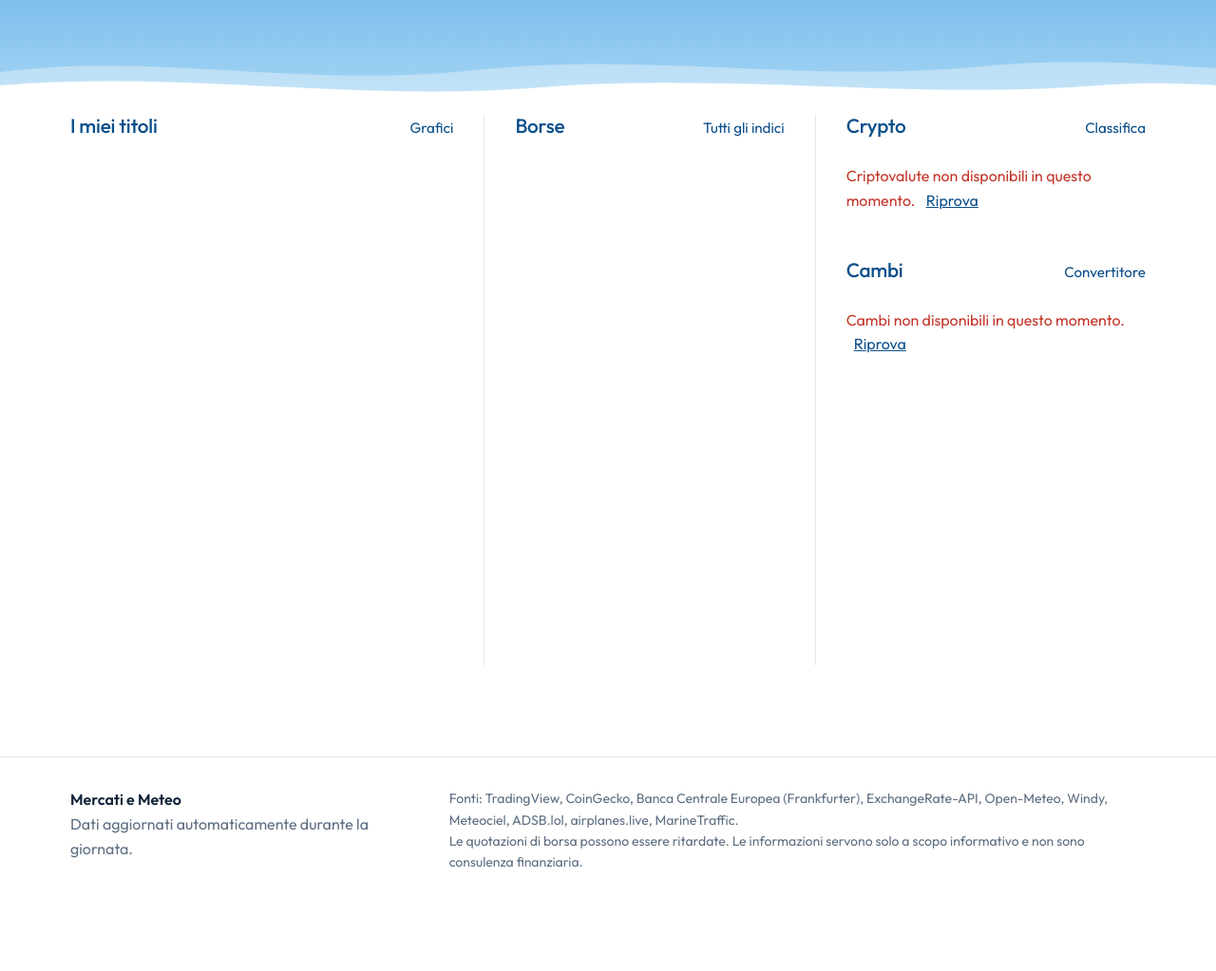
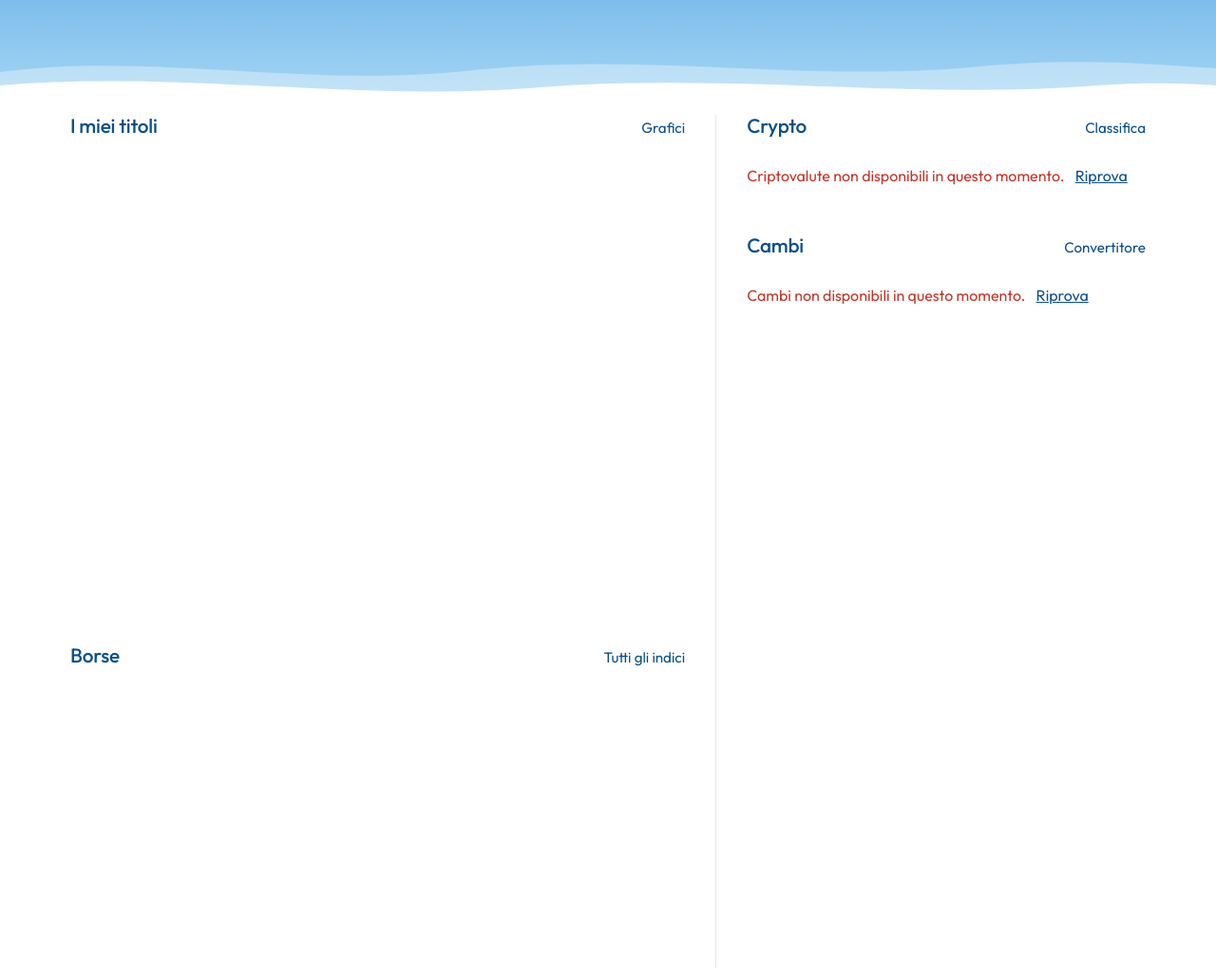
Before and after one commit to gigina102002/mercati-meteo, a plain HTML site: page index.html in a window 1280 px wide. Shown: the part 460-1483 px from the top of the page at 95% size. Before the commit the page ends 1428 px from the top, so only its background shows below. Drawn offline with Linux system fonts and the light colour scheme; no server answers; a script that the page names is missing.

Commit message:
Tabelle dei titoli più larghe, altezze ridotte e testo sui prezzi di fine giornata
Co-Authored-By: Claude Opus 5.5 <noreply@anthropic.com>
Claude-Session: https://claude.ai/code/session_018FcZ8Bj2rSkKharhhTH4jJ

```diff
--- a/index.html
+++ b/index.html
@@ -57,14 +57,16 @@
 
   <main class="contenitore">
     <div class="home-griglia">
-      <section class="blocco">
+      <div class="blocco colonna-sx">
+        <section>
           <div class="blocco-testa"><h2>I miei titoli</h2><a class="link" href="titoli.html">Grafici</a></div>
           <div class="tv-box tv-titoli" id="tv-titoli"></div>
         </section>
-      <section class="blocco">
+        <section>
           <div class="blocco-testa"><h2>Borse</h2><a class="link" href="indici.html">Tutti gli indici</a></div>
           <div class="tv-box tv-indici-home" id="tv-indici-home"></div>
         </section>
+      </div>
       <section class="blocco">
         <div class="blocco-testa"><h2>Crypto</h2><a class="link" href="crypto.html">Classifica</a></div>
         <ol id="crypto-lista" class="lista"><li class="scheletro h-lista"></li></ol>
@@ -78,7 +80,7 @@
     <div class="contenitore piede-interno">
       <p><strong>Mercati e Meteo</strong><br><span class="muted">Dati aggiornati automaticamente durante la giornata.</span></p>
       <p class="muted piccolo">Fonti: TradingView, CoinGecko, Banca Centrale Europea (Frankfurter), ExchangeRate-API, Open-Meteo, Windy, Meteociel, ADSB.lol, airplanes.live, MarineTraffic.<br>
-      Le quotazioni di borsa possono essere ritardate. Le informazioni servono solo a scopo informativo e non sono consulenza finanziaria.</p>
+      Le quotazioni di borsa possono essere di fine giornata o ritardate. Le informazioni servono solo a scopo informativo e non sono consulenza finanziaria.</p>
     </div>
   </footer>
 
--- a/style.css
+++ b/style.css
@@ -204,9 +204,10 @@ svg.icona { width: 18px; height: 18px; fill: none; stroke: currentColor; stroke-
 
 /* griglie con righe verticali sottili al posto delle schede */
 .home-griglia, .tre-colonne, .due-colonne { display: grid; gap: 0; }
-.home-griglia { grid-template-columns: minmax(0, 1.25fr) minmax(0, 1fr) minmax(0, 1fr); margin-top: 8px; }
+.home-griglia { grid-template-columns: minmax(0, 1.5fr) minmax(0, 1fr); margin-top: 8px; }
+.colonna-sx { display: flex; flex-direction: column; gap: 48px; }
 .tre-colonne { grid-template-columns: repeat(3, minmax(0, 1fr)); }
-.due-colonne { grid-template-columns: minmax(0, 1fr) minmax(0, 1.5fr); }
+.due-colonne { grid-template-columns: minmax(0, 1fr) minmax(0, 1.15fr); }
 .due-colonne-pari { grid-template-columns: minmax(0, 1.3fr) minmax(0, 1fr); }
 .home-griglia > .blocco, .tre-colonne > .blocco, .due-colonne > .blocco { padding: 0 32px; }
 .home-griglia > .blocco:first-child, .tre-colonne > .blocco:first-child, .due-colonne > .blocco:first-child { padding-left: 0; }
@@ -227,8 +228,8 @@ svg.icona { width: 18px; height: 18px; fill: none; stroke: currentColor; stroke-
 /* ===== WIDGET TRADINGVIEW ===== */
 .tv-box { position: relative; }
 .tv-box .tradingview-widget-container, .tv-box .tradingview-widget-container__widget { height: 100%; width: 100%; }
-.tv-titoli { height: 540px; }
-.tv-indici-home { height: 540px; }
+.tv-titoli { height: 470px; }
+.tv-indici-home { height: 300px; }
 .tv-grafico { height: 440px; margin-top: 16px; border-radius: 14px; overflow: hidden; }
 .tv-grafico-grande { height: 560px; }
 .tv-indici { height: 480px; }
```
Also changed, not shown: crypto.html (+1 -1 lines), indici.html (+1 -1 lines), meteo.html (+1 -1 lines), navi.html (+1 -1 lines), titoli.html (+2 -2 lines), valute.html (+1 -1 lines), voli.html (+1 -1 lines), 1 other file. Lines whose indentation alone changed are shown as unchanged.
